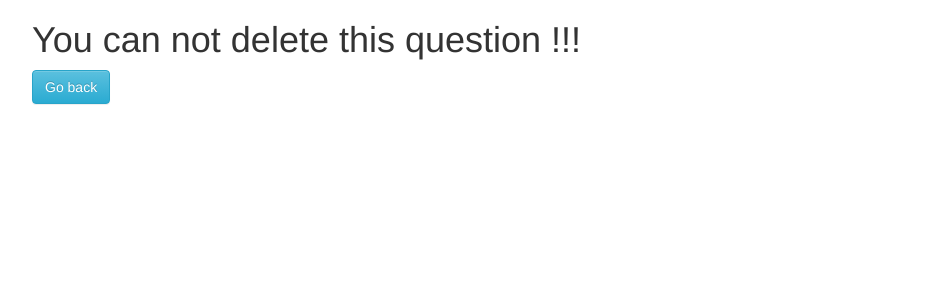
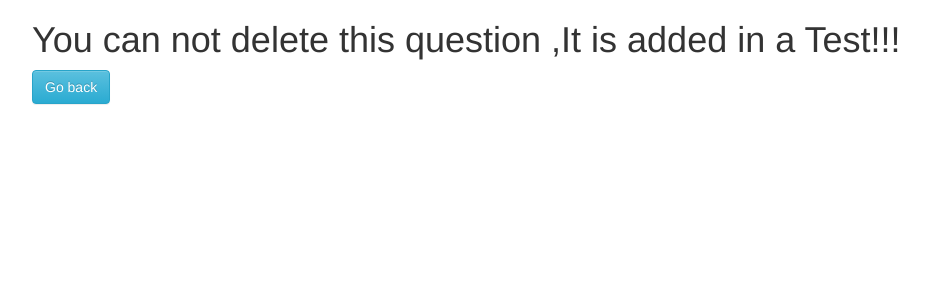
Before and after one commit to nehamalviya22/online-test-management-system, a Django app: template examinationsite/exam/templates/exam/not_delete_question.html in a window 1280 px wide. Shown: the top 300 px of the page, without its empty margins (38-967 px from the left). Run offline with Django 3.2, Linux system fonts and the light colour scheme; the template is opened without the code that fills it, so the values that code supplies are empty; some libraries are stand-ins or nearby versions.

Commit message:
update message for delete question and test page

```diff
--- a/examinationsite/exam/templates/exam/not_delete_question.html
+++ b/examinationsite/exam/templates/exam/not_delete_question.html
@@ -16,8 +16,7 @@
 <body>
     <div class="container">
 
-        <h1>You can not delete this question !!!</h1>
-
+        <h1>You can not delete this question ,It is added in a Test!!!</h1>
         <a class="btn btn-info" href="{% url 'AllQuestionList'%}">Go back </a>
 
 </div>
```
